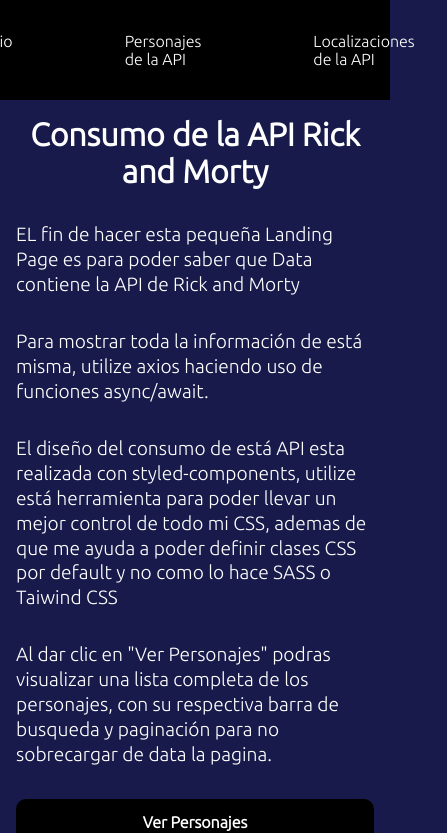
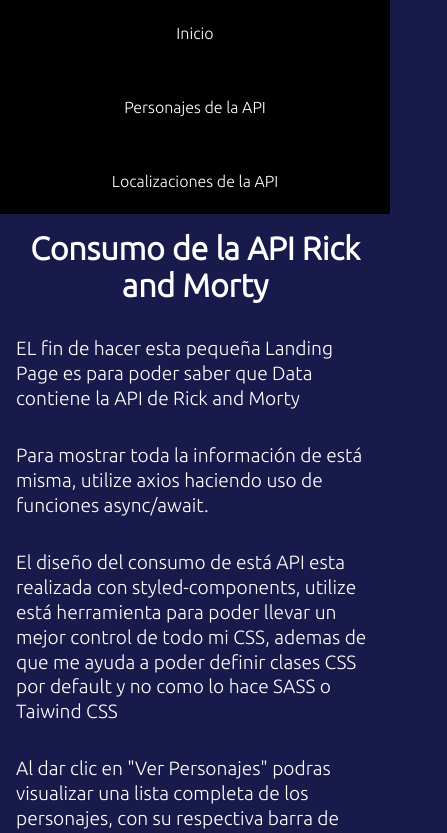
Before and after one commit to Jaime-4-1998/rickandmorty, a React (Create React App) app: page / in a window 390 px wide. Shown: the top 833 px of the page, 447 px wide, since content can reach past the window. Built offline with nearby package versions, Linux system fonts and the light colour scheme; the HTML template or start-up script is replaced by a standard one.

Commit message:
Added responsive sdesing

```diff
--- a/src/components/Nav/NavElements.js
+++ b/src/components/Nav/NavElements.js
@@ -9,9 +9,17 @@
     flex-direction:row;
     gap:3rem;
     justify-content: center;
+    @media screen and (max-width:900px){
+        flex-direction:column;
+        gap:0.5rem;
+    }
 `;
 export const NavParr = styled.a`
     color:#fff;
     padding:2rem;
     text-decoration:none;
+    @media screen and (max-width:900px){
+        padding:1.5rem;
+        text-align:center;
+    }
 `;
```
